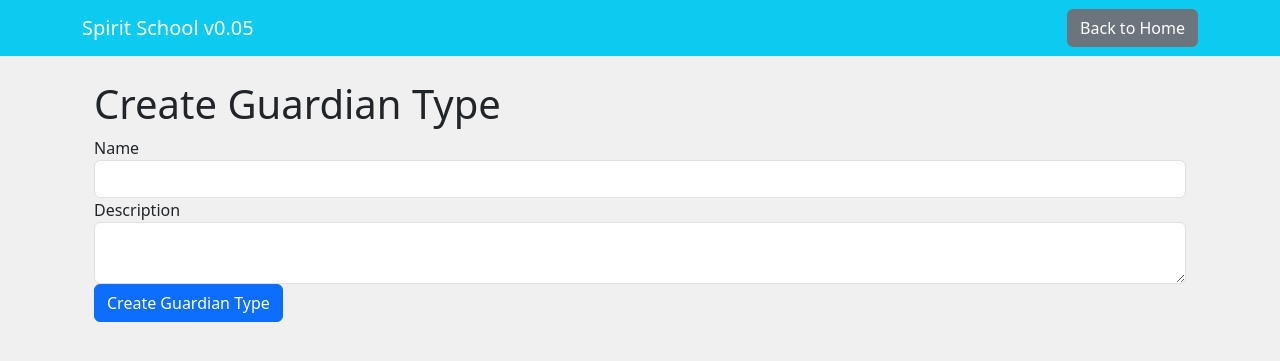
After one commit to taholmes160/school5a, a Flask app: page /parents/guardian_type/create in a window 1280 px wide. The commit adds this page. Shown: the top 361 px of the page. Run offline with Flask 3, Linux system fonts and the light colour scheme; parts of the project's set-up code (start-up, migrations or seed data) failed here and were passed over.

Commit message:
Refactor Alembic setup and add GuardianType management
This commit introduces several key changes to improve the Alembic setup and the management of GuardianTypes within the application. Firstly, the Alembic environment setup has been refactored to ensure it operates within the Flask application context. This change allows the use of 'current_app' for accessing the application configuration, particularly for the SQLALCHEMY_DATABASE_URI, ensuring a more consistent configuration management.

Additionally, the GuardianType model management has been enhanced with the introduction of new forms and routes. A GuardianTypeForm has been added to facilitate the creation of new GuardianType entries through the application's UI. Corresponding routes for creating and listing GuardianTypes have been implemented, along with their respective templates, enhancing the application's functionality and user interface.

These changes collectively improve the application's database migration strategy and its ability to manage GuardianTypes, contributing to a more robust and user-friendly application.

```diff
--- a/alembic/versions/a9fb5185f71d_add_guardian_type_table.py
+++ b/alembic/versions/a9fb5185f71d_add_guardian_type_table.py
@@ -17,7 +17,7 @@ branch_labels: Union[str, Sequence[str], None] = None
 depends_on: Union[str, Sequence[str], None] = None
 
 # Import the 'db' object directly from your Flask application
-from app import db
+from models import db
 
 def upgrade():
     # ### commands auto generated by Alembic - please adjust! ###
--- a/app/forms.py
+++ b/app/forms.py
@@ -66,3 +66,7 @@ class ParentForm(FlaskForm):
     parent_email = StringField('Email', validators=[DataRequired(), Email()])
     parent_password = PasswordField('Password', validators=[DataRequired()])
     submit = SubmitField('Create Parent')
+
+class GuardianTypeForm(FlaskForm):
+    guardian_type_name = StringField('Name', validators=[DataRequired()])
+    guardian_type_description = TextAreaField('Description')
--- a/app/parents_blueprint.py
+++ b/app/parents_blueprint.py
@@ -1,6 +1,6 @@
-from flask import Blueprint, request, redirect, url_for, render_template
-from models import db, Parent
-from app.forms import ParentForm
+from flask import Blueprint, request, redirect, url_for, render_template, flash
+from models import db, Parent, GuardianType
+from app.forms import ParentForm, GuardianTypeForm
 
 parents_bp = Blueprint('parents', __name__)
 # Implement routes for creating, updating, and deleting parents as needed
@@ -26,3 +26,24 @@ def create_parent():
 def get_parents():
     parents = Parent.query.all()  # Fetch all parents from the database
     return render_template('list_parents.html', parents=parents)
+
+@parents_bp.route('/guardian_type/create', methods=['GET', 'POST'])
+def create_guardian_type():
+    form = GuardianTypeForm()  # Create an instance of the form
+    if form.validate_on_submit():  # Check if the form is submitted and valid
+        guardian_type_name = form.guardian_type_name.data
+        guardian_type_description = form.guardian_type_description.data
+
+        new_guardian_type = GuardianType(guardian_type_name=guardian_type_name, guardian_type_description=guardian_type_description)
+        db.session.add(new_guardian_type)
+        db.session.commit()
+        flash('Guardian type added successfully!', 'success')
+        return redirect(url_for('parents.list_guardian_types'))
+
+    # Pass the form object to the template
+    return render_template('create_guardian_type.html', form=form)
+
+@parents_bp.route('/guardian_types')
+def list_guardian_types():
+    guardian_types = GuardianType.query.all()
+    return render_template('list_guardian_types.html', guardian_types=guardian_types)
--- /dev/null
+++ b/app/templates/create_guardian_type.html
@@ -0,0 +1,24 @@
+{% extends "base.html" %}
+
+{% block content %}
+<div class="container">
+    <h1>Create Guardian Type</h1>
+    <form method="POST">
+        {{ form.hidden_tag() }}
+        <div class="form-group">
+            {{ form.guardian_type_name.label(class="form-control-label") }}
+            {{ form.guardian_type_name(class="form-control") }}
+            {% if form.guardian_type_name.errors %}
+                <div class="alert alert-danger" role="alert">
+                    {{ form.guardian_type_name.errors[0] }}
+                </div>
+            {% endif %}
+        </div>
+        <div class="form-group">
+            {{ form.guardian_type_description.label(class="form-control-label") }}
+            {{ form.guardian_type_description(class="form-control") }}
+        </div>
+        <button type="submit" class="btn btn-primary">Create Guardian Type</button>
+    </form>
+</div>
+{% endblock %}
--- a/app/templates/index.html
+++ b/app/templates/index.html
@@ -23,6 +23,9 @@
 
     <!-- Add link for listing parents -->
     <h2 class="mt-4">Parents:</h2>
+
+    <a href="{{ url_for('parents.create_guardian_type') }}" class="btn btn-info mt-2">Create Guardian Type</a>
+    <a href="{{ url_for('parents.list_guardian_types') }}" class="btn btn-info mt-2">List Guardian Types</a>
     <a href="{{ url_for('parents.get_parents') }}" class="btn btn-info mt-2">List All Parents</a>
     <a href="{{ url_for('parents.create_parent') }}" class="btn btn-info mt-2">Create New Parent</a>
 
@@ -37,4 +40,6 @@
     <a href="{{ url_for('employees.create_employee') }}" class="btn btn-info mt-2">Create New Employee</a>
     <a href="{{ url_for('employees.list_employees') }}" class="btn btn-info mt-2">List Employees</a>
 
+
+
 {% endblock %}
```
Also changed, not shown: alembic/env.py (+31 -28 lines), app/templates/list_guardian_types.html (added, +12 -0 lines).
